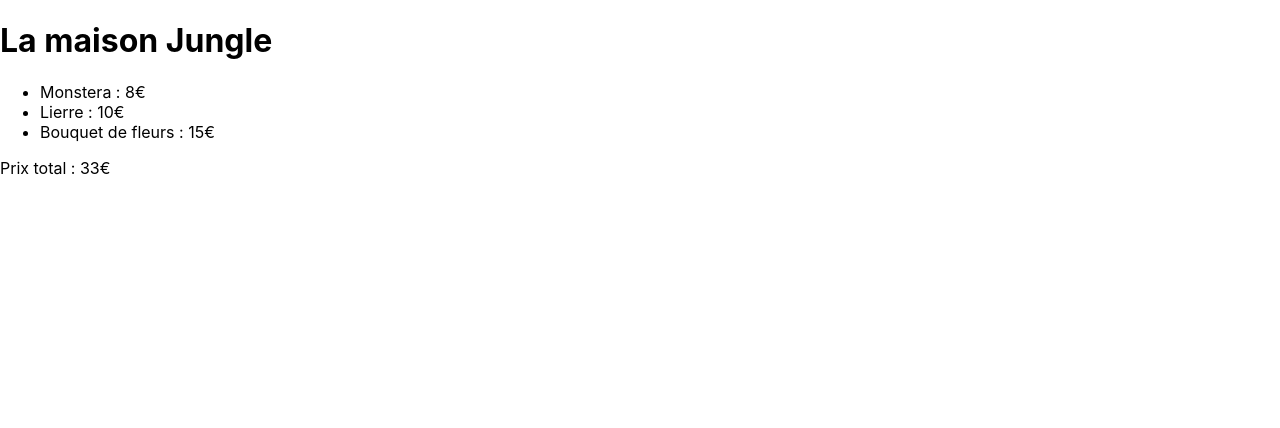
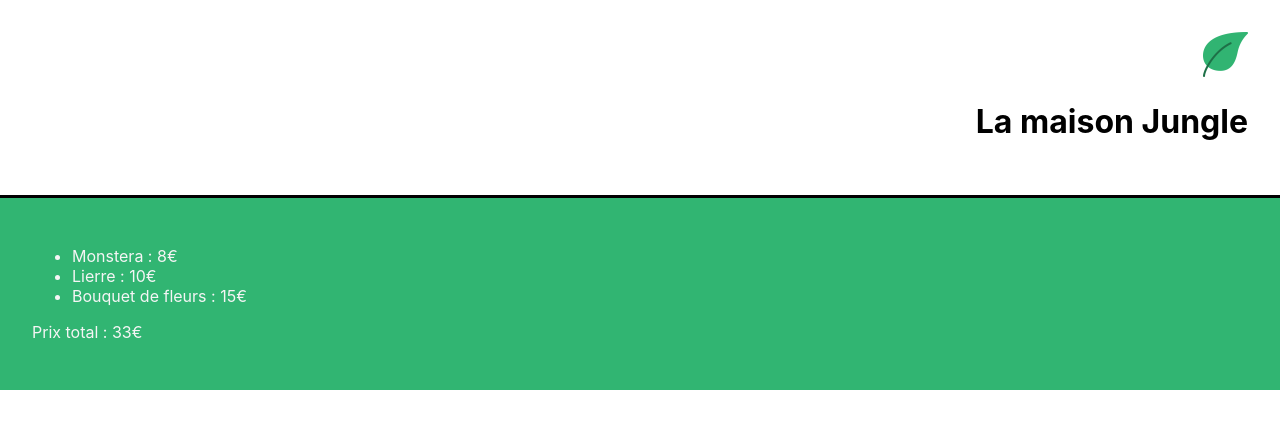
Before and after one commit to Dananando/la-maison-jungle, a React (Create React App) app: page / in a window 1280 px wide. Shown: the top 428 px of the page. Built offline with nearby package versions, Linux system fonts and the light colour scheme.

Commit message:
P2C2 done - Cart component styled

```diff
--- a/src/components/Banner.js
+++ b/src/components/Banner.js
@@ -1,7 +1,11 @@
+import '../styles/Banner.css';
+import logo from '../assets/logo.png';
+
 const Banner = () => {
     return (
         <div className='lmj-banner'>
-            <h1>La maison Jungle</h1>
+            <img src={logo} alt='Logo la maison jungle' className='lmj-logo' />
+            <h1 className='lmj-title'>La maison Jungle</h1>
         </div>
     );
 }
--- a/src/components/Cart.js
+++ b/src/components/Cart.js
@@ -1,3 +1,5 @@
+import '../styles/Cart.css';
+
 const Cart = () => {
     const reducer = (accumulator, currentValue) => accumulator + currentValue;
 
@@ -6,7 +8,7 @@
         lierre: 10,
         bouquetDeFleurs: 15
     };
-    return (<div>
+    return (<div className='lmj-cart'>
         <ul>
             <li>Monstera : {price.monstera}€</li>
             <li>Lierre : {price.lierre}€</li>
--- a/src/styles/Banner.css
+++ b/src/styles/Banner.css
@@ -0,0 +1,15 @@
+.lmj-banner {
+    color: black;
+    text-align: right;
+    padding: 32px;
+    border-bottom: solid 3px black;
+}
+
+.lmj-title {
+	padding-left: 32px;
+}
+
+.lmj-logo {
+	height: 45px;
+	width: 45px;
+}
--- /dev/null
+++ b/src/styles/Cart.css
@@ -0,0 +1,5 @@
+.lmj-cart {
+    padding: 32px;
+    color: whitesmoke;
+    background-color: #31b572;
+}
```
Also changed, not shown: src/assets/logo.png (added).
